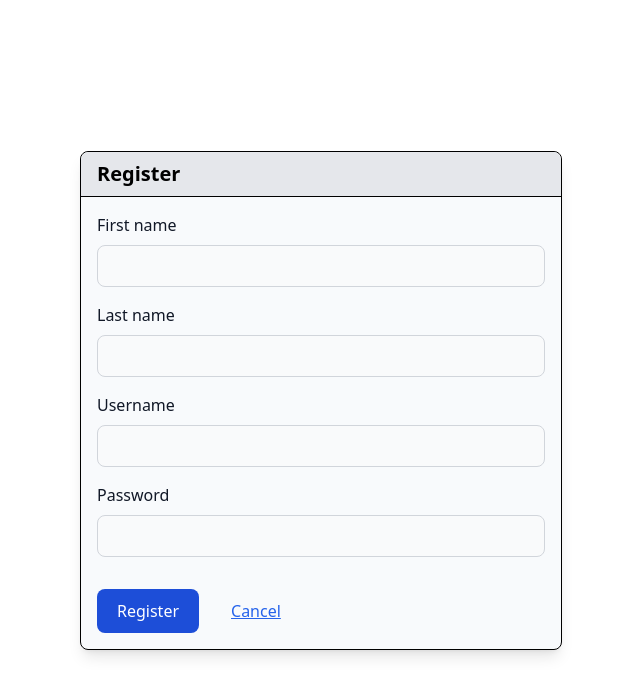
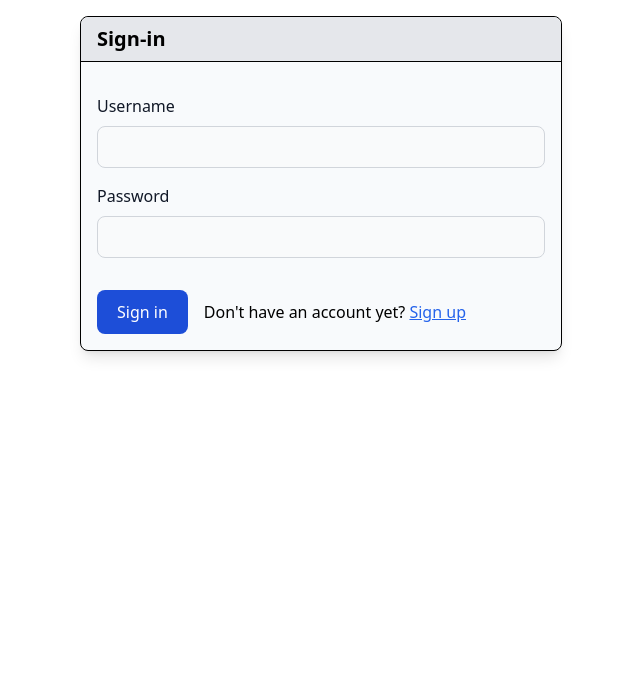
Before and after one commit to Caffadras/chatio-fe, an Angular app: page /auth/sign-in in a window 1280 px wide. Shown: the top 696 px of the page, without its empty margins (319-959 px from the left). Built offline with nearby package versions, Linux system fonts and the light colour scheme.

Commit message:
refacatored login component to sign-in component. Added sign-up component, routing.

```diff
--- a/src/app/app.component.html
+++ b/src/app/app.component.html
@@ -1,3 +1 @@
-<div class="grid place-items-center min-h-[100dvh]">
-  <app-login-form></app-login-form>
-</div>
+<router-outlet></router-outlet>
--- a/src/app/app.module.ts
+++ b/src/app/app.module.ts
@@ -1,16 +1,28 @@
 import {NgModule} from '@angular/core';
 import {BrowserModule} from '@angular/platform-browser';
+import {ReactiveFormsModule} from "@angular/forms";
+import {RouterModule, Routes} from "@angular/router";
 
 import {AppComponent} from './app.component';
-import {LoginFormComponent} from './login-form/login-form.component';
+import {SignUpFormComponent} from './sign-up-form/sign-up-form.component';
+import {SignInFormComponent} from './sign-in-form/sign-in-form.component';
 
+
+const appRoutes:Routes = [
+  {path: "", redirectTo:"/auth/sign-in", pathMatch:"full"},
+  {path: "auth/sign-in", component: SignInFormComponent},
+  {path: "auth/sign-up", component: SignUpFormComponent},
+]
 @NgModule({
   declarations: [
     AppComponent,
-    LoginFormComponent
+    SignUpFormComponent,
+    SignInFormComponent
   ],
   imports: [
-    BrowserModule
+    BrowserModule,
+    ReactiveFormsModule,
+    RouterModule.forRoot(appRoutes)
   ],
   providers: [],
   bootstrap: [AppComponent]
--- a/src/app/login-form/login-form.component.html
+++ /dev/null
@@ -1,71 +0,0 @@
-<div
-  class="m-[1rem] rounded-lg border-[1px] border-black bg-slate-50 shadow-lg"
->
-  <div
-    class="rounded-t-lg border-b-[1px] border-black bg-gray-200 px-[1rem] py-[0.5rem] text-xl font-semibold"
-  >
-    Register
-  </div>
-  <form class="w-[30rem] p-[1rem]">
-    <div>
-      <label for="first_name" class="mb-2 block text-gray-900"
-        >First name</label
-      >
-      <input
-        type="text"
-        id="first_name"
-        class="block w-full rounded-lg border border-gray-300 bg-gray-50 p-2.5 text-sm text-gray-900 focus:border-blue-500 focus:outline-none focus:ring-2 focus:ring-blue-500"
-        required
-      />
-    </div>
-
-    <div class="mt-[1rem]">
-      <label for="last_name" class="mb-2 block text-gray-900"
-        >Last name</label
-      >
-      <input
-        type="text"
-        id="last_name"
-        class="block w-full rounded-lg border border-gray-300 bg-gray-50 p-2.5 text-sm text-gray-900 focus:border-blue-500 focus:outline-none focus:ring-2 focus:ring-blue-500"
-        required
-      />
-    </div>
-
-    <div class="mt-[1rem]">
-      <label for="username" class="mb-2 block text-gray-900"
-        >Username</label
-      >
-      <input
-        type="text"
-        id="username"
-        class="block w-full rounded-lg border border-gray-300 bg-gray-50 p-2.5 text-sm text-gray-900 focus:border-blue-500 focus:outline-none focus:ring-2 focus:ring-blue-500"
-        required
-      />
-    </div>
-
-    <div class="mt-[1rem]">
-      <label for="password" class="mb-2 block text-gray-900"
-        >Password</label
-      >
-      <input
-        type="password"
-        id="password"
-        class="block w-full rounded-lg border border-gray-300 bg-gray-50 p-2.5 text-sm text-gray-900 focus:border-blue-500 focus:outline-none focus:ring-2 focus:ring-blue-500"
-        required
-      />
-    </div>
-
-    <div class="flex items-center mt-[2rem]">
-      <button
-        type="submit"
-        class="mr-[2rem] rounded-lg bg-blue-700 px-5 py-2.5 font-medium text-white hover:bg-blue-800 focus:outline-none focus:ring-2 focus:ring-blue-300"
-      >
-        Register
-      </button>
-
-      <a href="#" class="font-medium text-blue-600 underline dark:text-blue-500"
-        >Cancel</a
-      >
-    </div>
-  </form>
-</div>
--- /dev/null
+++ b/src/app/sign-in-form/sign-in-form.component.html
@@ -0,0 +1,57 @@
+<div class="grid place-items-center">
+  <div
+    class="m-[1rem] rounded-lg border-[1px] border-black bg-slate-50 shadow-lg"
+  >
+    <div
+      class="rounded-t-lg border-b-[1px] border-black bg-gray-200 px-[1rem] py-[0.5rem] text-xl font-semibold"
+    >
+      Sign-in
+    </div>
+    <form [formGroup]="form" (ngSubmit)="onSubmit()" class="w-[30rem] p-[1rem]">
+
+      <div class="mt-[1rem]">
+        <label for="username"
+               class="mb-2 block text-gray-900"
+        >Username</label
+        >
+        <input
+          type="text"
+          id="username"
+          formControlName="username"
+          class="block w-full rounded-lg border border-gray-300 bg-gray-50 p-2.5 text-sm text-gray-900 focus:border-blue-500 focus:outline-none focus:ring-2 focus:ring-blue-500"
+          required
+        />
+      </div>
+
+      <div class="mt-[1rem]">
+        <label for="password"
+               class="mb-2 block text-gray-900"
+        >Password</label
+        >
+        <input
+          type="password"
+          id="password"
+          formControlName="password"
+          class="block w-full rounded-lg border border-gray-300 bg-gray-50 p-2.5 text-sm text-gray-900 focus:border-blue-500 focus:outline-none focus:ring-2 focus:ring-blue-500"
+          required
+        />
+      </div>
+
+      <div class="flex items-center mt-[2rem]">
+        <button
+          type="submit"
+          class="mr-[1rem] rounded-lg bg-blue-700 px-5 py-2.5 font-medium text-white hover:bg-blue-800 focus:outline-none focus:ring-2 focus:ring-blue-300"
+        >
+          Sign in
+        </button>
+
+        <div>
+          Don't have an account yet?
+          <a routerLink="/auth/sign-up"
+             class="font-medium text-blue-600 underline dark:text-blue-500"
+          >Sign up</a
+          ></div>
+      </div>
+    </form>
+  </div>
+</div>
--- /dev/null
+++ b/src/app/sign-in-form/sign-in-form.component.ts
@@ -0,0 +1,21 @@
+import {Component} from '@angular/core';
+import {FormBuilder, FormGroup, Validators} from "@angular/forms";
+
+@Component({
+  selector: 'app-sign-in-form',
+  templateUrl: './sign-in-form.component.html',
+  styleUrls: ['./sign-in-form.component.css']
+})
+export class SignInFormComponent {
+
+  form: FormGroup = this.fb.group({
+    "username": ["", Validators.required],
+    "password": ["", Validators.required]
+  })
+  constructor(private fb: FormBuilder) {
+  }
+
+  onSubmit(): void{
+    console.log(this.form);
+  }
+}
--- /dev/null
+++ b/src/app/sign-up-form/sign-up-form.component.html
@@ -0,0 +1,75 @@
+<div class="grid place-items-center">
+  <div
+    class="m-[1rem] rounded-lg border-[1px] border-black bg-slate-50 shadow-lg"
+  >
+    <div
+      class="rounded-t-lg bg-gray-200 px-[1rem] py-[0.5rem] text-xl font-semibold"
+    >
+      Sign-up
+    </div>
+    <form class="w-[30rem] p-[1rem]" [formGroup]="form" (ngSubmit)="onSubmit()">
+      <div>
+        <label for="first_name" class="mb-2 block text-gray-900"
+          >First name</label
+        >
+        <input
+          type="text"
+          id="first_name"
+          formControlName="firstName"
+          class="block w-full rounded-lg border border-gray-300 bg-gray-50 p-2.5 text-sm text-gray-900 focus:border-blue-500 focus:outline-none focus:ring-2 focus:ring-blue-500"
+          required
+        />
+      </div>
+
+      <div class="mt-[1rem]">
+        <label for="last_name" class="mb-2 block text-gray-900"
+          >Last name</label
+        >
+        <input
+          type="text"
+          id="last_name"
+          formControlName="lastName"
+          class="block w-full rounded-lg border border-gray-300 bg-gray-50 p-2.5 text-sm text-gray-900 focus:border-blue-500 focus:outline-none focus:ring-2 focus:ring-blue-500"
+          required
+        />
+      </div>
+
+      <div class="mt-[1rem]">
+        <label for="username" class="mb-2 block text-gray-900">Username</label>
+        <input
+          type="text"
+          id="username"
+          formControlName="username"
+          class="block w-full rounded-lg border border-gray-300 bg-gray-50 p-2.5 text-sm text-gray-900 focus:border-blue-500 focus:outline-none focus:ring-2 focus:ring-blue-500"
+          required
+        />
+      </div>
+
+      <div class="mt-[1rem]">
+        <label for="password" class="mb-2 block text-gray-900">Password</label>
+        <input
+          type="password"
+          id="password"
+          formControlName="password"
+          class="block w-full rounded-lg border border-gray-300 bg-gray-50 p-2.5 text-sm text-gray-900 focus:border-blue-500 focus:outline-none focus:ring-2 focus:ring-blue-500"
+          required
+        />
+      </div>
+
+      <div class="mt-[2rem] flex items-center">
+        <button
+          type="submit"
+          class="mr-[2rem] rounded-lg bg-blue-700 px-5 py-2.5 font-medium text-white hover:bg-blue-800 focus:outline-none focus:ring-2 focus:ring-blue-300"
+        >
+          Sign-up
+        </button>
+
+        <a
+          routerLink="/auth/sign-in"
+          class="font-medium text-blue-600 underline dark:text-blue-500"
+          >Cancel</a
+        >
+      </div>
+    </form>
+  </div>
+</div>
--- /dev/null
+++ b/src/app/sign-up-form/sign-up-form.component.ts
@@ -0,0 +1,24 @@
+import {Component} from '@angular/core';
+import {FormBuilder, Validators} from "@angular/forms";
+
+@Component({
+  selector: 'app-sign-up-form',
+  templateUrl: './sign-up-form.component.html',
+  styleUrls: ['./sign-up-form.component.css']
+})
+export class SignUpFormComponent {
+
+  form = this.fb.group({
+    "firstName": ["", Validators.required],
+    "lastName": ["", Validators.required],
+    "username": ["", Validators.required],
+    "password": ["", Validators.required]
+  });
+  constructor(private fb: FormBuilder) {
+  }
+
+  onSubmit(): void{
+      console.log("Submited");
+      console.log(this.form);
+  }
+}
```
Also changed, not shown: src/app/login-form/login-form.component.ts (deleted, +0 -10 lines), src/app/sign-in-form/sign-in-form.component.css (added), src/app/sign-up-form/sign-up-form.component.css (added), 2 other files (tests, documents, lock files or other folders).
